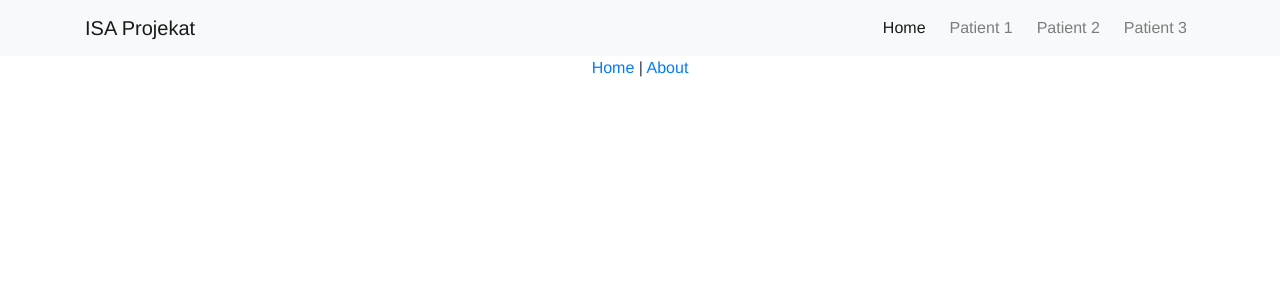
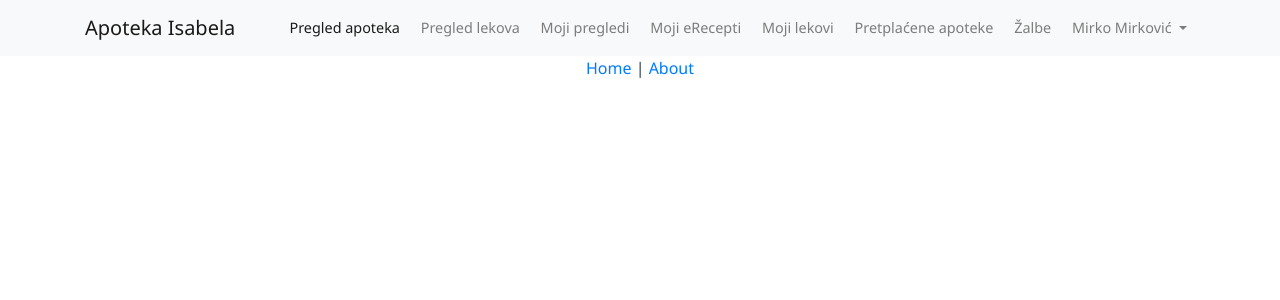
Before and after one commit to kmilena98/PharmacySystem, a Vue app in the folder Front/pharmacy/: page / in a window 1280 px wide. Shown: the top 300 px of the page. Built offline with nearby package versions, Linux system fonts and the light colour scheme.

Commit message:
[feat]: Adding new header and general change of the style

```diff
--- a/Front/pharmacy/src/App.vue
+++ b/Front/pharmacy/src/App.vue
@@ -20,7 +20,7 @@ export default {
 
 <style>
 #app {
-	font-family: Avenir, Helvetica, Arial, sans-serif;
+	font-family: 'Segoe UI', Avenir, Helvetica, Arial, sans-serif;
 	-webkit-font-smoothing: antialiased;
 	-moz-osx-font-smoothing: grayscale;
 	text-align: center;
--- a/Front/pharmacy/src/views/header/Header.vue
+++ b/Front/pharmacy/src/views/header/Header.vue
@@ -2,10 +2,11 @@
     <nav class="navbar navbar-expand-sm navbar-light bg-light">
         <div class="container">
             <div class="navbar-header">
-                <a class="navbar-brand" href="#">ISA Projekat</a>
+                <a class="navbar-brand" href="#">Apoteka Isabela</a>
             </div>
             <SupplierHeader v-if="userRole == 'ROLE_SUPPLIER'" />
             <PatientHeader v-else-if="userRole == 'ROLE_PATIENT'" />
+            <UnregisteredHeader v-else-if="userRole == 'ROLE_UNREGISTERED'" />
         </div>
     </nav>
 </template>
@@ -13,6 +14,7 @@
 <script>
 import PatientHeader from "@/views/header/PatientHeader.vue";
 import SupplierHeader from "@/views/header/SupplierHeader.vue";
+import UnregisteredHeader from "@/views/header/UnregisteredHeader.vue";
 
 export default {
     data: function() {
@@ -22,10 +24,22 @@ export default {
     },
 	components: {
         PatientHeader,
-        SupplierHeader
+        SupplierHeader,
+        UnregisteredHeader
     },
     mounted(){
         this.userRole = this.$store.getters.getUserRole;
     }
 };
 </script>
+
+<style>
+    .nav>li {
+        margin-left: 0.3rem;
+    }
+
+    .nav .nav-link{
+        font-size: 0.9rem;
+        font-weight: 500;
+    }
+</style>
--- a/Front/pharmacy/src/views/header/PatientHeader.vue
+++ b/Front/pharmacy/src/views/header/PatientHeader.vue
@@ -1,14 +1,20 @@
 <template>
     <ul class="nav navbar-nav">
-        <li class="nav-item active"><a href="#" class="nav-link">Home</a></li>
-        <li class="nav-item"><a href="#" class="nav-link">Patient 1</a></li>
-        <li class="nav-item"><a href="#" class="nav-link">Patient 2</a></li>
-        <li class="nav-item"><a href="#" class="nav-link">Patient 3</a></li>
+        <li class="nav-item active"><a href="#" class="nav-link">Pregled apoteka</a></li>
+        <li class="nav-item"><a href="#" class="nav-link">Pregled lekova</a></li>
+        <li class="nav-item"><a href="#" class="nav-link">Moji pregledi</a></li>
+        <li class="nav-item"><a href="#" class="nav-link">Moji eRecepti</a></li>
+        <li class="nav-item"><a href="#" class="nav-link">Moji lekovi</a></li>
+        <li class="nav-item"><a href="#" class="nav-link">Pretplaćene apoteke</a></li>
+        <li class="nav-item"><a href="#" class="nav-link">Žalbe</a></li>
+        <li class="nav-item dropdown">
+            <a class="nav-link dropdown-toggle" href="#" id="navbarDropdownMenuLink" data-toggle="dropdown" aria-haspopup="true" aria-expanded="false">
+                Mirko Mirković
+            </a>
+            <div class="dropdown-menu" aria-labelledby="navbarDropdownMenuLink">
+                <a class="dropdown-item" href="#">Moj profil</a>
+                <a class="dropdown-item" href="#">Odjava</a>
+            </div>
+        </li>
     </ul>
 </template>
-
-<style scoped>
-    .nav>li {
-        margin-left: 0.5rem;
-    }
-</style>
--- a/Front/pharmacy/src/views/header/SupplierHeader.vue
+++ b/Front/pharmacy/src/views/header/SupplierHeader.vue
@@ -6,9 +6,3 @@
         <li class="nav-item"><a href="#" class="nav-link">Supplier 3</a></li>
     </ul>
 </template>
-
-<style scoped>
-    .nav>li {
-        margin-left: 0.5rem;
-    }
-</style>
--- /dev/null
+++ b/Front/pharmacy/src/views/header/UnregisteredHeader.vue
@@ -0,0 +1,14 @@
+<template>
+    <ul class="nav navbar-nav">
+        <li class="nav-item active"><a href="#" class="nav-link">Početna</a></li>
+        <li class="nav-item"><a href="#" class="nav-link">Pretraga apoteka</a></li>
+        <li class="nav-item"><a href="#" class="nav-link">Pretraga proizvoda</a></li>
+        <button class="btn btn-success">Pristup sistemu</button>
+    </ul>
+</template>
+
+<style scoped>
+    .nav>li {
+        margin-left: 0.5rem;
+    }
+</style>
```
